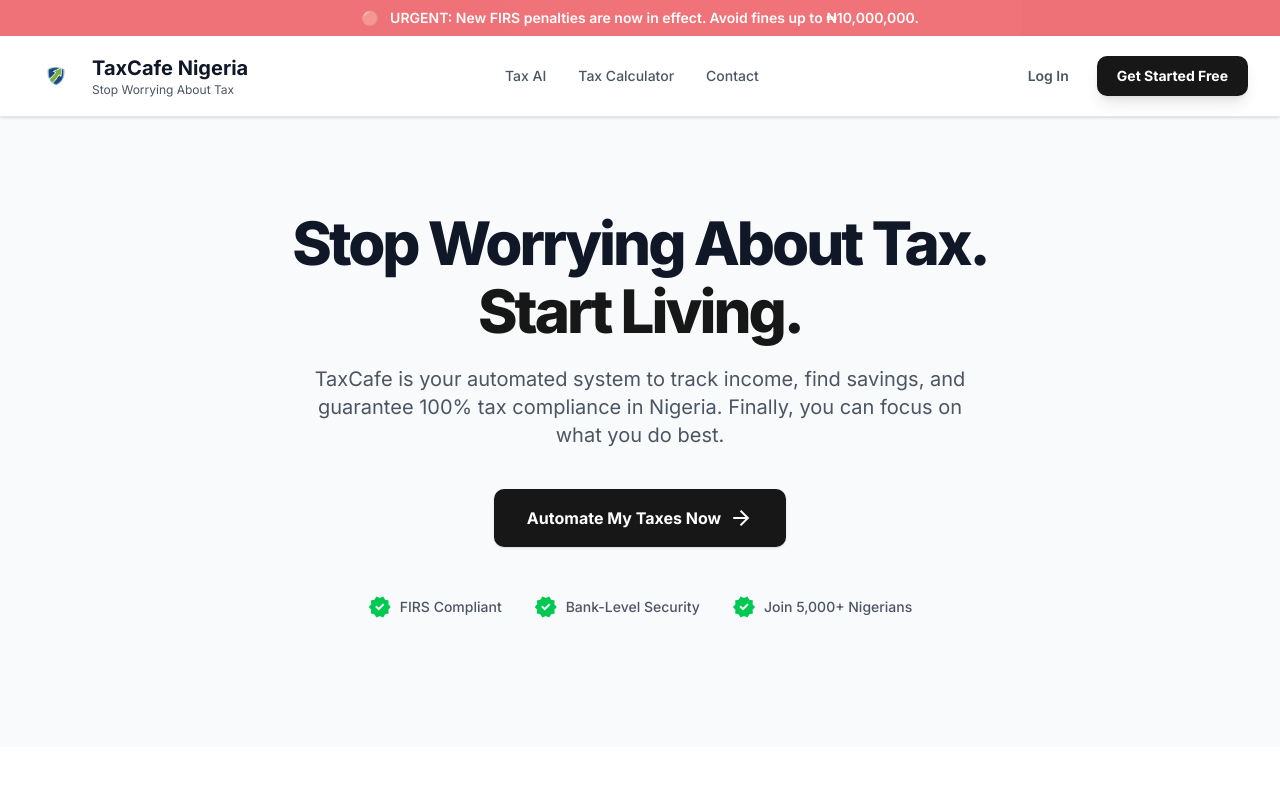
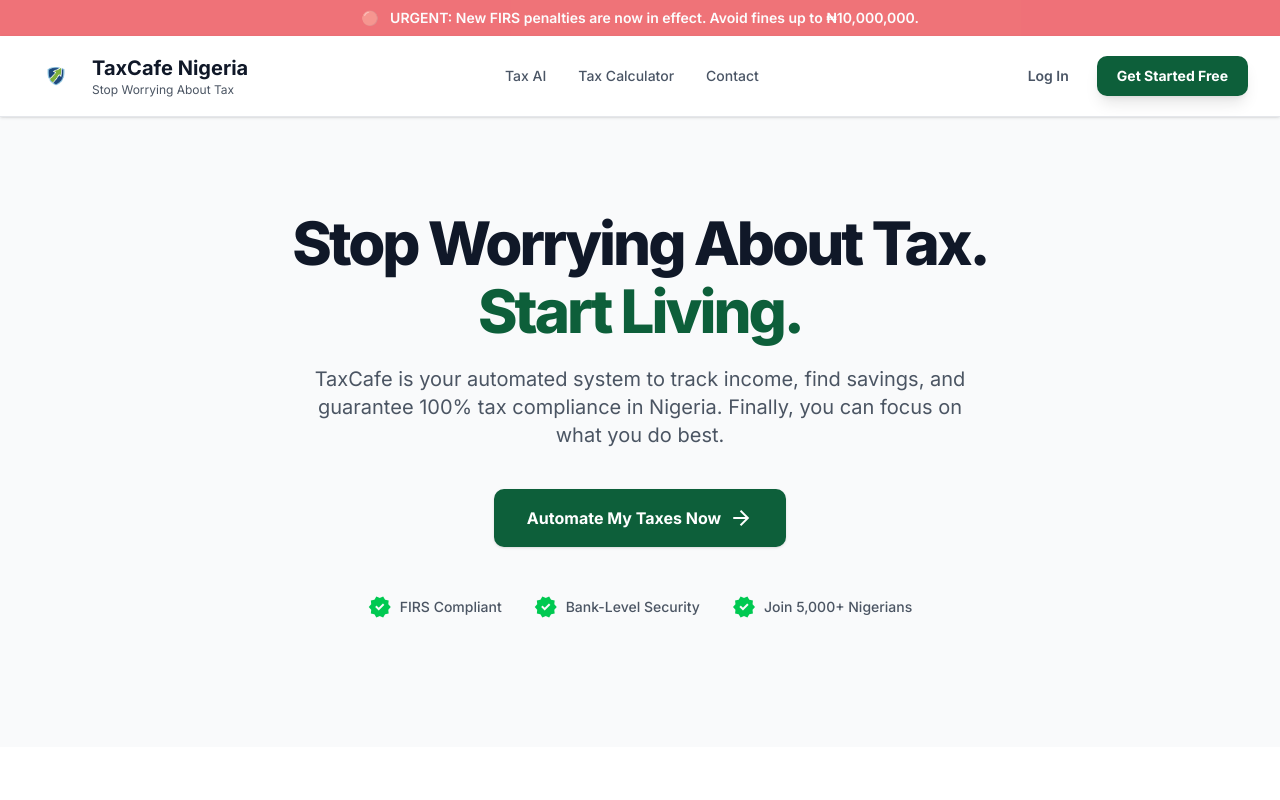
Before and after one commit to Adedejiosvaldo/tax_cafe_landing_page, a Next.js app: page / in a window 1280 px wide. Shown: the top 800 px of the page. Built offline with nearby package versions, Linux system fonts and the light colour scheme.

Commit message:
feat: adding colours

```diff
--- a/app/globals.css
+++ b/app/globals.css
@@ -60,7 +60,8 @@
   --color-card-foreground: var(--card-foreground);
   --color-popover: var(--popover);
   --color-popover-foreground: var(--popover-foreground);
-  --color-primary: var(--primary);
+  /* Keep custom primary color (green) instead of shadcn default */
+  --color-primary: #0d5f3a;
   --color-primary-foreground: var(--primary-foreground);
   --color-secondary: var(--secondary);
   --color-secondary-foreground: var(--secondary-foreground);
@@ -95,7 +96,8 @@
   --card-foreground: oklch(0.145 0 0);
   --popover: oklch(1 0 0);
   --popover-foreground: oklch(0.145 0 0);
-  --primary: oklch(0.205 0 0);
+  /* Use custom green primary color instead of default black */
+  --primary: #0d5f3a;
   --primary-foreground: oklch(0.985 0 0);
   --secondary: oklch(0.97 0 0);
   --secondary-foreground: oklch(0.205 0 0);
@@ -164,3 +166,25 @@
     @apply bg-background text-foreground;
   }
 }
+
+@layer utilities {
+  /* Ensure custom text color utilities are available */
+  .text-text-light-body {
+    color: var(--color-text-light-body);
+  }
+  .text-text-dark-body {
+    color: var(--color-text-dark-body);
+  }
+  .bg-background-light {
+    background-color: var(--color-background-light);
+  }
+  .bg-background-dark {
+    background-color: var(--color-background-dark);
+  }
+  .border-border-light {
+    border-color: var(--color-border-light);
+  }
+  .border-border-dark {
+    border-color: var(--color-border-dark);
+  }
+}
```
